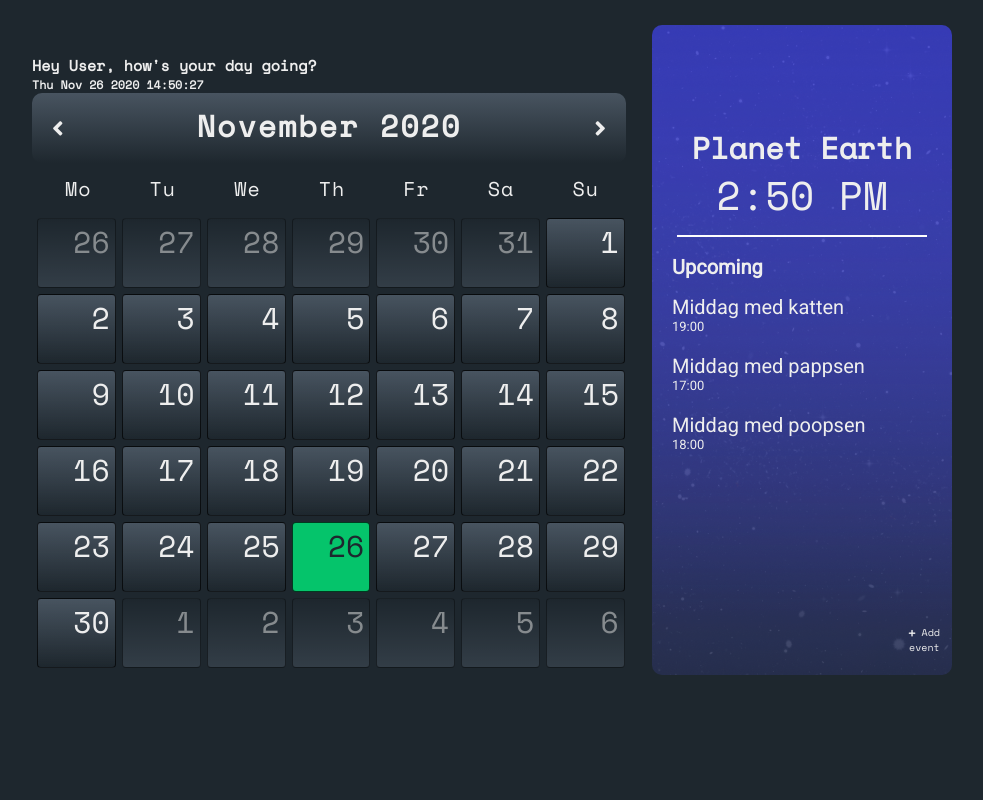
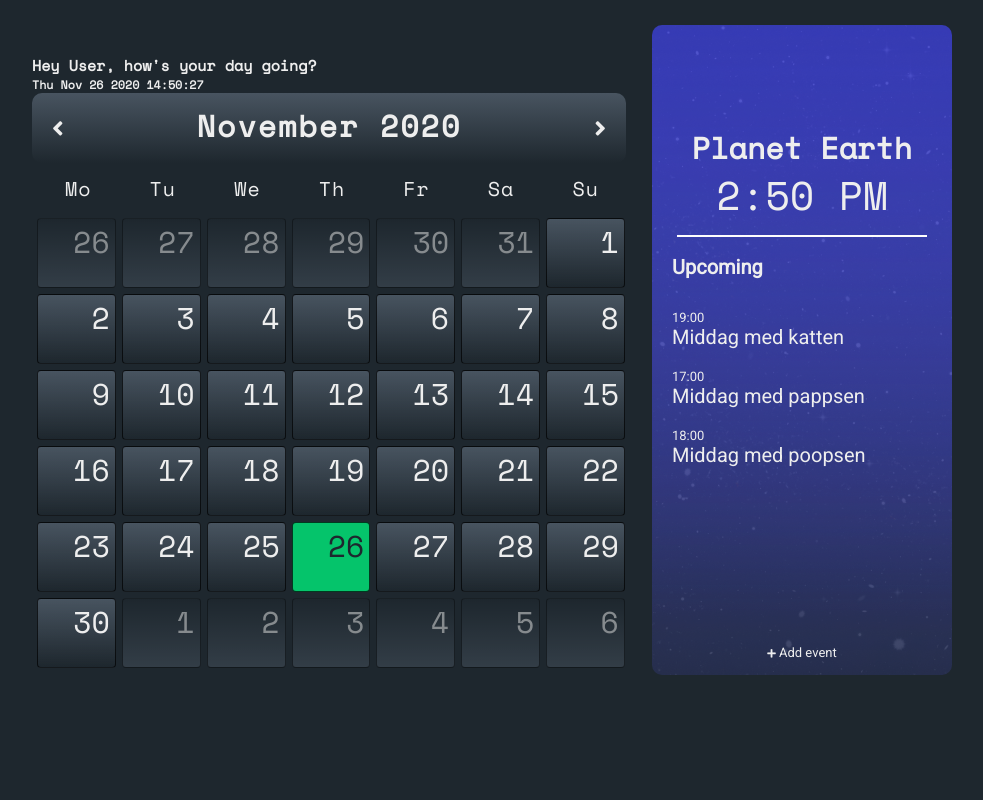
Before and after one commit to supertramps/calendar, a plain HTML site: page index.html in a window 1280 px wide. Shown: the whole page, without its empty margins (148-1131 px from the left). Drawn offline with nearby package versions, Linux system fonts and the light colour scheme; no server answers.

Commit message:
Changed design in to do list

```diff
--- a/JavaScript/todos.js
+++ b/JavaScript/todos.js
@@ -24,13 +24,13 @@ function renderToDos() {
   const toDoContainer = document.querySelector(".todo-container");
 
   for (let i = 0; i < toDosState.length; i++) {
+    let appointmentTime = document.createElement("span");
     let appointmentTitle = document.createElement("h2");
-    let appointmentTime = document.createElement("span");
 
+    appointmentTime.innerHTML = toDosState[i].time;
     appointmentTitle.innerHTML = toDosState[i].title;
-    appointmentTime.innerHTML = toDosState[i].time;
 
-    toDoContainer.append(appointmentTitle, appointmentTime);
+    toDoContainer.append(appointmentTime, appointmentTitle);
   }
 }
 
--- a/index.html
+++ b/index.html
@@ -90,16 +90,16 @@
 
             <div class="todo-container">
               <!-- CODE INJECTED BY JS -->
-            </div>
-            <div id="add-event">
+              <div id="add-event">
 
               <p>
                 <i id="plus-icon" class="fas fa-plus fa-xs"></i>
                 Add event
               </p>
+             </div>
             </div>
 
 
-        </div>
+
       </body>
       </html>
--- a/todo-list.css
+++ b/todo-list.css
@@ -66,13 +66,13 @@
   font-size: 2rem;
   font-weight: 400;
   position: relative;
+  padding-bottom: 2rem;
 }
 
 .todo-container span {
   margin-left: 2rem;
   font-size: 1.3rem;
   font-weight: 400;
-  padding-bottom: 2rem;
   position: relative;
 }
 
@@ -85,15 +85,17 @@
   font-size: 2rem;
   font-weight: 400;
 }
+
 .task-time {
   margin-left: 2rem;
   padding-bottom: 2rem;
   font-size: 1.5rem;
 }
+
 #add-event {
   text-align: center;
   position: relative;
-  top: 60rem;
+  top: 35rem;
 }
 
 .white-line {
```
